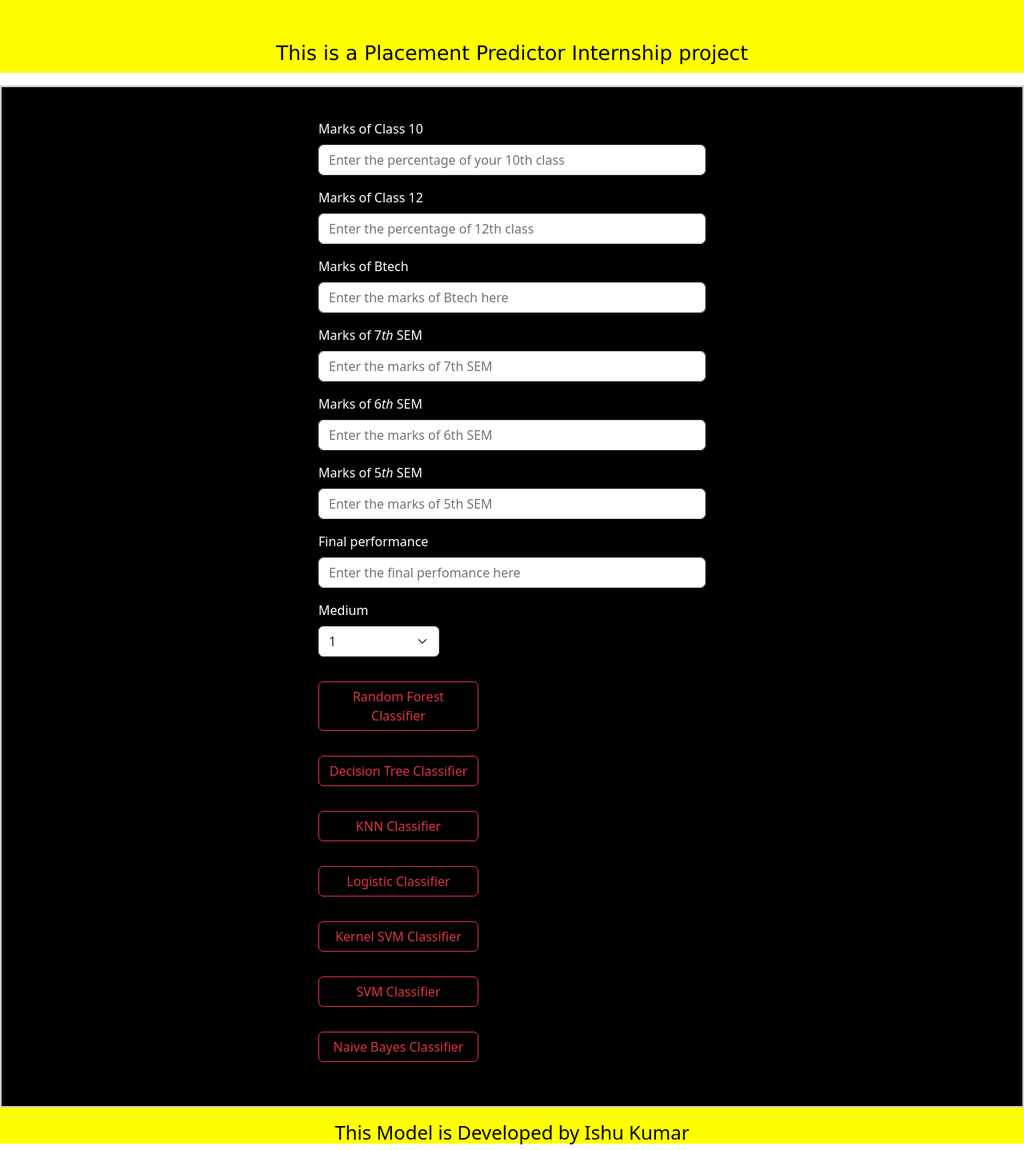
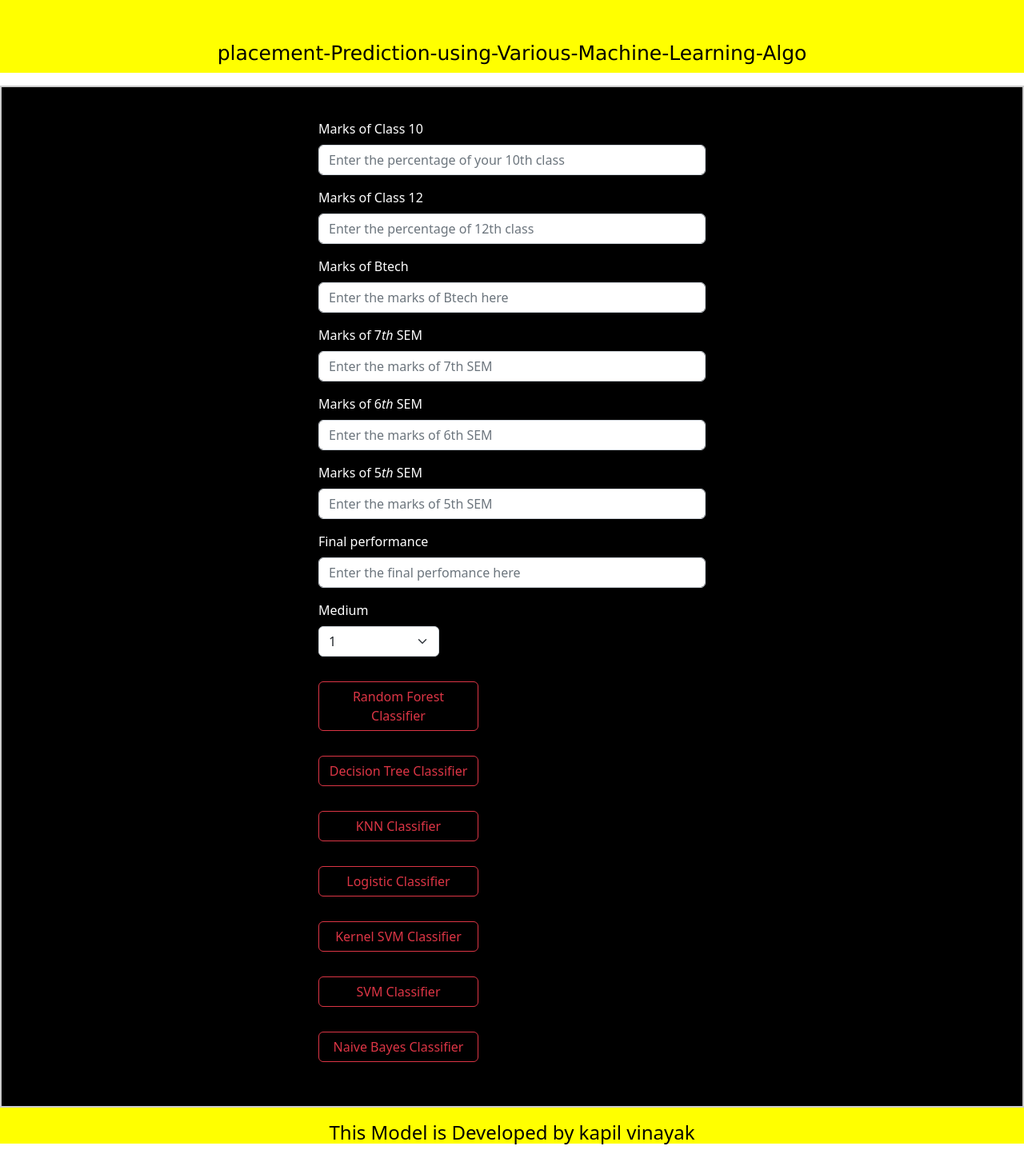
Before and after one commit to vinayak0000-code/placement, a Flask app: page / in a window 1280 px wide. Shown: the whole page at 80% size. Run offline with Flask 2, Linux system fonts and the light colour scheme; parts of the project's set-up code (start-up, migrations or seed data) failed here and were passed over.

Commit message:
Update index.html

```diff
--- a/templates/index.html
+++ b/templates/index.html
@@ -79,7 +79,7 @@
     <div class="head">
         <marquee behavior="  " direction="left ">  Internship Project</marquee>
         <p style="font-size: 25px;">
-            This is a Placement Predictor Internship project
+            placement-Prediction-using-Various-Machine-Learning-Algo
         </p>
 
 
@@ -169,7 +169,7 @@
 
     <div class="tail">
         <h4>
-            This Model is Developed by Ishu Kumar
+            This Model is Developed by kapil vinayak
         </h4>
 
     </div>
```
